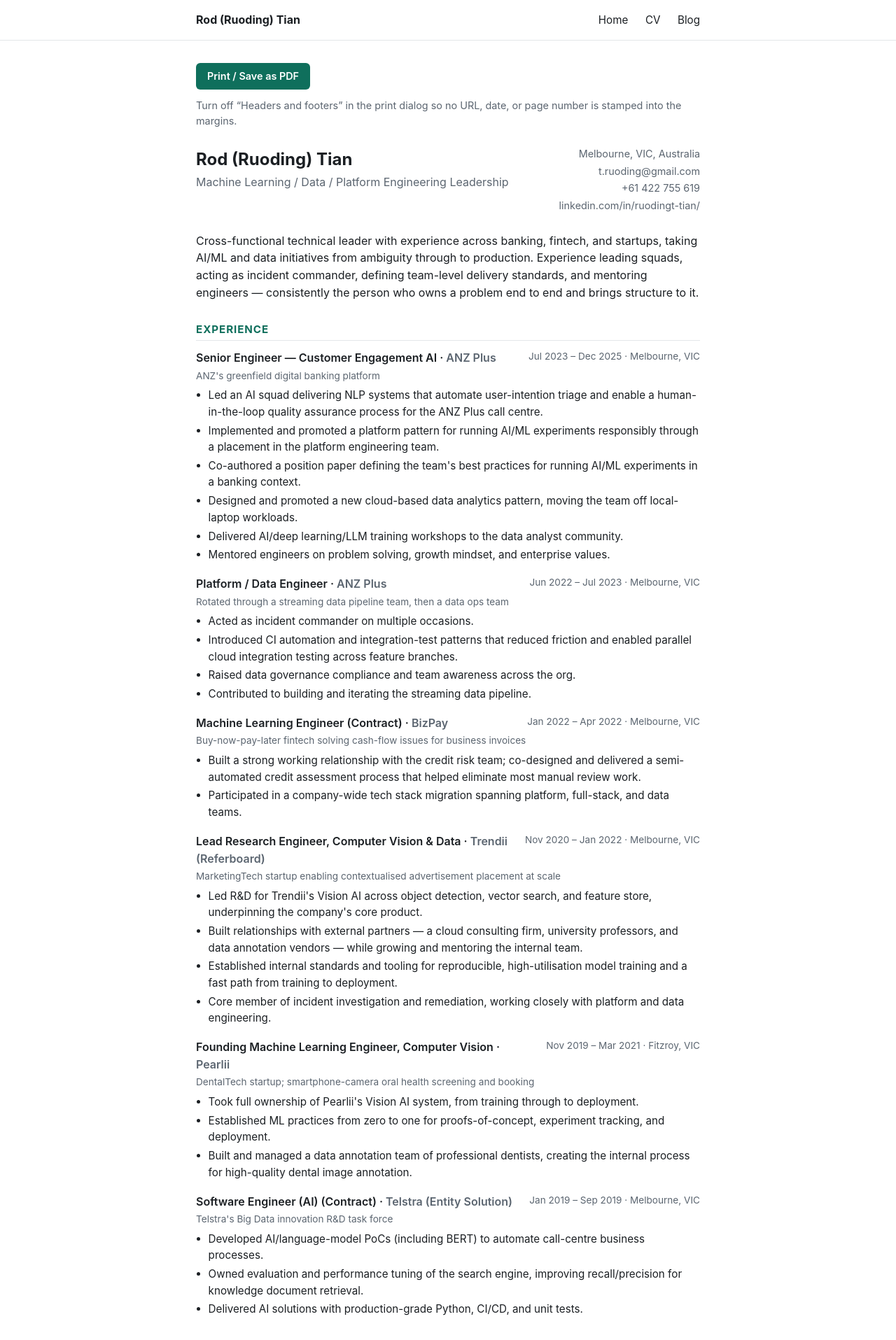
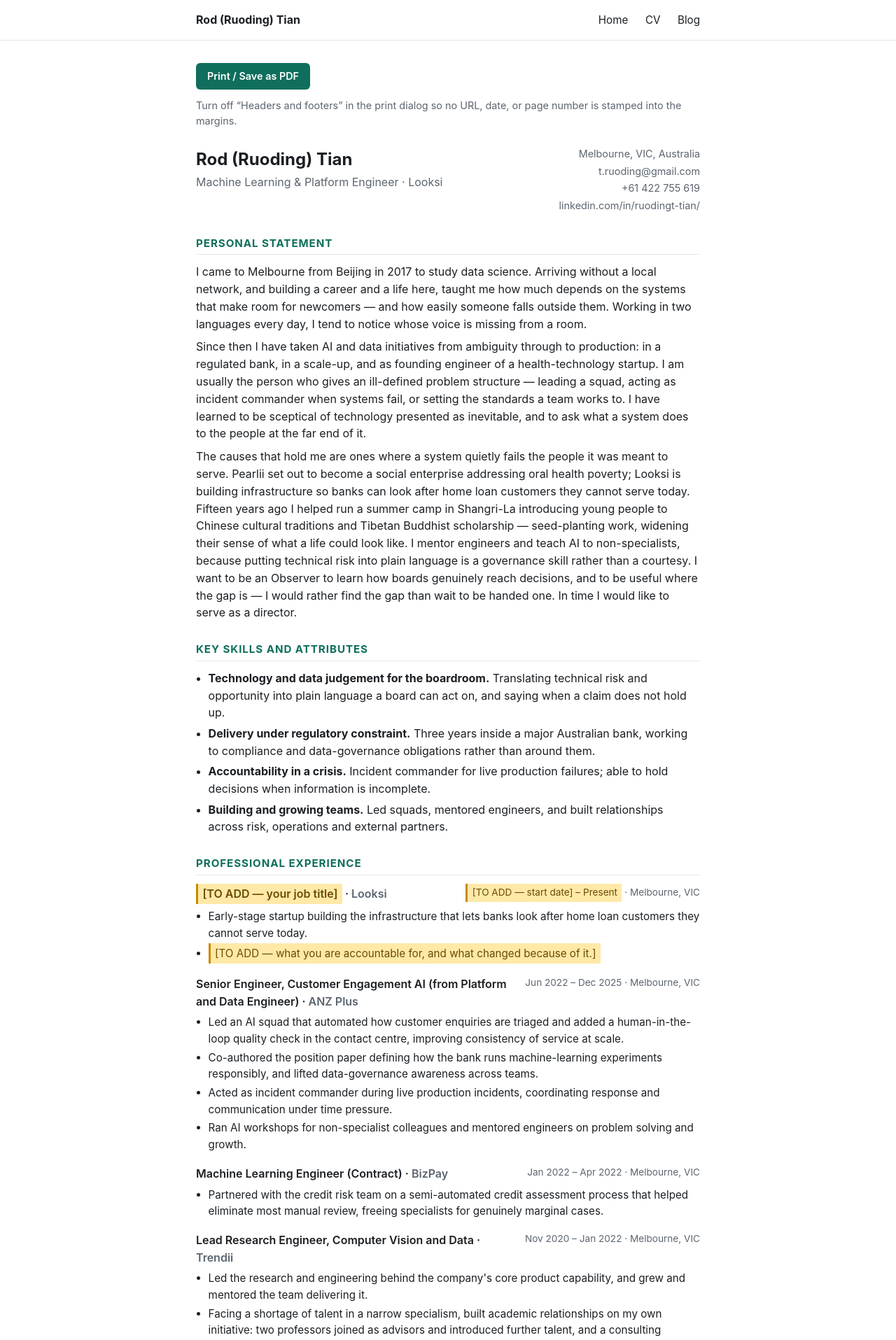
Before and after one commit to ruodingt/ruodingt.github.io, a Jekyll site: the page built from cv/index.md, in a window 1280 px wide. Shown: the top 1915 px of the page at 70% size. Built offline with Jekyll 4.4.1, drawn with Linux system fonts in a browser that asks for light colours; some of the changed text lies outside the part shown.

Commit message:
Restructure CV to the Observership board-CV format
Rebuilt against their published CV guide, which asks for a very different
document from an engineering resume:

- Personal statement (299 words) at the top: background, professional
  value, community connection, values and motivation
- Key skills reduced to four board-relevant attributes, replacing the
  tech-stack list the guide names as a common mistake
- Experience reframed on outcomes and impact, tool names removed
- Community and mentoring as its own section, per the guide's
  requirement to separate it from professional experience
- Format compliance: 11pt body and 20mm margins (was 10.5pt/12mm)
- Outstanding gaps marked with highlighted [TO ADD] placeholders that
  survive into print, so a half-finished CV can't be submitted unnoticed

Still exactly 2 pages, verified by rendering the print output.

Co-Authored-By: Claude Opus 5 (1M context) <noreply@anthropic.com>

```diff
--- a/_data/cv.yml
+++ b/_data/cv.yml
@@ -1,92 +1,89 @@
 name: "Rod (Ruoding) Tian"
-tagline: "Machine Learning / Data / Platform Engineering Leadership"
+current_role: "Machine Learning &amp; Platform Engineer &middot; Looksi"
 location: "Melbourne, VIC, Australia"
 email: "t.ruoding@gmail.com"
 phone: "+61 422 755 619"
 linkedin: "https://www.linkedin.com/in/ruodingt-tian/"
 
-summary: "Cross-functional technical leader with experience across banking, fintech, and startups, taking AI/ML and data initiatives from ambiguity through to production. Experience leading squads, acting as incident commander, defining team-level delivery standards, and mentoring engineers &mdash; consistently the person who owns a problem end to end and brings structure to it."
+# The Observership CV guide calls this the most important section: 200-300
+# words, at the top, covering who you are, professional value, community
+# connection, and values/motivation.
+statement:
+  - "I came to Melbourne from Beijing in 2017 to study data science. Arriving without a local network, and building a career and a life here, taught me how much depends on the systems that make room for newcomers &mdash; and how easily someone falls outside them. Working in two languages every day, I tend to notice whose voice is missing from a room."
+  - "Since then I have taken AI and data initiatives from ambiguity through to production: in a regulated bank, in a scale-up, and as founding engineer of a health-technology startup. I am usually the person who gives an ill-defined problem structure &mdash; leading a squad, acting as incident commander when systems fail, or setting the standards a team works to. I have learned to be sceptical of technology presented as inevitable, and to ask what a system does to the people at the far end of it."
+  - "The causes that hold me are ones where a system quietly fails the people it was meant to serve. Pearlii set out to become a social enterprise addressing oral health poverty; Looksi is building infrastructure so banks can look after home loan customers they cannot serve today. Fifteen years ago I helped run a summer camp in Shangri-La introducing young people to Chinese cultural traditions and Tibetan Buddhist scholarship &mdash; seed-planting work, widening their sense of what a life could look like. I mentor engineers and teach AI to non-specialists, because putting technical risk into plain language is a governance skill rather than a courtesy. I want to be an Observer to learn how boards genuinely reach decisions, and to be useful where the gap is &mdash; I would rather find the gap than wait to be handed one. In time I would like to serve as a director."
+
+# The guide asks for up to four, translated into what a board needs.
+attributes:
+  - title: "Technology and data judgement for the boardroom"
+    detail: "Translating technical risk and opportunity into plain language a board can act on, and saying when a claim does not hold up."
+  - title: "Delivery under regulatory constraint"
+    detail: "Three years inside a major Australian bank, working to compliance and data-governance obligations rather than around them."
+  - title: "Accountability in a crisis"
+    detail: "Incident commander for live production failures; able to hold decisions when information is incomplete."
+  - title: "Building and growing teams"
+    detail: "Led squads, mentored engineers, and built relationships across risk, operations and external partners."
 
 experience:
-  - company: "ANZ Plus"
-    context: "ANZ's greenfield digital banking platform"
-    title: "Senior Engineer &mdash; Customer Engagement AI"
-    dates: "Jul 2023 &ndash; Dec 2025"
+  - company: "Looksi"
+    title: "[TO ADD &mdash; your job title]"
+    dates: "[TO ADD &mdash; start date] &ndash; Present"
     location: "Melbourne, VIC"
     achievements:
-      - "Led an AI squad delivering NLP systems that automate user-intention triage and enable a human-in-the-loop quality assurance process for the ANZ Plus call centre."
-      - "Implemented and promoted a platform pattern for running AI/ML experiments responsibly through a placement in the platform engineering team."
-      - "Co-authored a position paper defining the team's best practices for running AI/ML experiments in a banking context."
-      - "Designed and promoted a new cloud-based data analytics pattern, moving the team off local-laptop workloads."
-      - "Delivered AI/deep learning/LLM training workshops to the data analyst community."
-      - "Mentored engineers on problem solving, growth mindset, and enterprise values."
+      - "Early-stage startup building the infrastructure that lets banks look after home loan customers they cannot serve today."
+      - "[TO ADD &mdash; what you are accountable for, and what changed because of it.]"
   - company: "ANZ Plus"
-    context: "Rotated through a streaming data pipeline team, then a data ops team"
-    title: "Platform / Data Engineer"
-    dates: "Jun 2022 &ndash; Jul 2023"
+    title: "Senior Engineer, Customer Engagement AI (from Platform and Data Engineer)"
+    dates: "Jun 2022 &ndash; Dec 2025"
     location: "Melbourne, VIC"
     achievements:
-      - "Acted as incident commander on multiple occasions."
-      - "Introduced CI automation and integration-test patterns that reduced friction and enabled parallel cloud integration testing across feature branches."
-      - "Raised data governance compliance and team awareness across the org."
-      - "Contributed to building and iterating the streaming data pipeline."
+      - "Led an AI squad that automated how customer enquiries are triaged and added a human-in-the-loop quality check in the contact centre, improving consistency of service at scale."
+      - "Co-authored the position paper defining how the bank runs machine-learning experiments responsibly, and lifted data-governance awareness across teams."
+      - "Acted as incident commander during live production incidents, coordinating response and communication under time pressure."
+      - "Ran AI workshops for non-specialist colleagues and mentored engineers on problem solving and growth."
   - company: "BizPay"
-    context: "Buy-now-pay-later fintech solving cash-flow issues for business invoices"
     title: "Machine Learning Engineer (Contract)"
     dates: "Jan 2022 &ndash; Apr 2022"
     location: "Melbourne, VIC"
     achievements:
-      - "Built a strong working relationship with the credit risk team; co-designed and delivered a semi-automated credit assessment process that helped eliminate most manual review work."
-      - "Participated in a company-wide tech stack migration spanning platform, full-stack, and data teams."
-  - company: "Trendii (Referboard)"
-    context: "MarketingTech startup enabling contextualised advertisement placement at scale"
-    title: "Lead Research Engineer, Computer Vision & Data"
+      - "Partnered with the credit risk team on a semi-automated credit assessment process that helped eliminate most manual review, freeing specialists for genuinely marginal cases."
+  - company: "Trendii"
+    title: "Lead Research Engineer, Computer Vision and Data"
     dates: "Nov 2020 &ndash; Jan 2022"
     location: "Melbourne, VIC"
     achievements:
-      - "Led R&D for Trendii's Vision AI across object detection, vector search, and feature store, underpinning the company's core product."
-      - "Built relationships with external partners &mdash; a cloud consulting firm, university professors, and data annotation vendors &mdash; while growing and mentoring the internal team."
-      - "Established internal standards and tooling for reproducible, high-utilisation model training and a fast path from training to deployment."
-      - "Core member of incident investigation and remediation, working closely with platform and data engineering."
+      - "Led the research and engineering behind the company's core product capability, and grew and mentored the team delivering it."
+      - "Facing a shortage of talent in a narrow specialism, built academic relationships on my own initiative: two professors joined as advisors and introduced further talent, and a consulting partner I brought in closed a capability gap."
   - company: "Pearlii"
-    context: "DentalTech startup; smartphone-camera oral health screening and booking"
-    title: "Founding Machine Learning Engineer, Computer Vision"
+    title: "Founding Machine Learning Engineer"
     dates: "Nov 2019 &ndash; Mar 2021"
     location: "Fitzroy, VIC"
     achievements:
-      - "Took full ownership of Pearlii's Vision AI system, from training through to deployment."
-      - "Established ML practices from zero to one for proofs-of-concept, experiment tracking, and deployment."
-      - "Built and managed a data annotation team of professional dentists, creating the internal process for high-quality dental image annotation."
-  - company: "Telstra (Entity Solution)"
-    context: "Telstra's Big Data innovation R&D task force"
-    title: "Software Engineer (AI) (Contract)"
-    dates: "Jan 2019 &ndash; Sep 2019"
-    location: "Melbourne, VIC"
-    achievements:
-      - "Developed AI/language-model PoCs (including BERT) to automate call-centre business processes."
-      - "Owned evaluation and performance tuning of the search engine, improving recall/precision for knowledge document retrieval."
-      - "Delivered AI solutions with production-grade Python, CI/CD, and unit tests."
+      - "Founding engineer for a startup offering free smartphone-based oral health screening, for people who delay seeing a dentist on cost grounds. Joined before incorporation."
+      - "Owned the core technology end to end, built and managed a team of practising dentists to assure its clinical judgements, and accompanied the founder into investor meetings."
+
+community:
+  - title: "Youth cultural education, Shangri-La, China"
+    detail: "Summer camp introducing young people to Chinese cultural traditions and Tibetan Buddhist scholarship &mdash; first as a participant, later as staff. The aim was to widen their sense of what a life could look like."
+  - title: "Connecting people and institutions"
+    detail: "Introductions others could not make for themselves: professors into advisory roles, and an industry partner for a PhD group whose Australian Research Council Industry Bridge application would otherwise have lapsed."
+  - title: "Mentoring and teaching"
+    detail: "Ongoing informal mentoring of engineers, and AI workshops for colleagues without a technical background."
 
 education:
   - degree: "Master of Data Science"
     institution: "University of Melbourne"
-    dates: "Feb 2017 &ndash; Dec 2018"
+    dates: "2018"
     location: "Melbourne, VIC"
-    note: "Comprehensive training across mathematical statistics and computer science."
-  - degree: "Entrepreneurship Program &mdash; Winter Exchange"
+  - degree: "Entrepreneurship Program, Winter Exchange"
     institution: "Nanyang Technological University"
-    dates: "Jun 2016"
-    location: "Singapore"
-    note: "Melbourne Global Scholars Award & Engineering Exchange Scholarship. Training in marketing, finance, and business strategy."
+    dates: "2016"
+    location: "Melbourne Global Scholars Award &amp; Engineering Exchange Scholarship"
   - degree: "Bachelor of Engineering (Opto-electronics)"
     institution: "Beihang University"
-    dates: "Sep 2011 &ndash; Jul 2015"
+    dates: "2015"
     location: "Beijing, China"
-    note: "Training in mathematics, physics, opto-electronics, and software engineering. Graduation thesis on real-time UAV-to-Android communication."
 
-skills:
-  - "Cloud: GCP, AWS"
-  - "Data: BigQuery, SQL, DBT, Data Mesh, streaming/event-driven architecture"
-  - "ML/AI: PyTorch, TensorFlow, computer vision, NLP"
-  - "Platform: Kubernetes/GKE, Docker, Terraform, CI/CD"
-  - "Languages: Python (production-grade), Java"
+development:
+  - "Languages: English (full professional), Mandarin Chinese (native)"
+  - "[TO ADD &mdash; governance training or professional development, if any]"
--- a/assets/css/main.scss
+++ b/assets/css/main.scss
@@ -90,6 +90,19 @@ a:hover { text-decoration: underline; }
 .cv-contact div { margin-bottom: 0.15rem; }
 
 .cv-summary { margin-bottom: 1.5rem; }
+.cv-statement { margin: 0 0 0.5rem; }
+.cv-attributes { padding-left: 1.1rem; margin: 0; }
+.cv-attributes li { margin-bottom: 0.3rem; }
+
+/* Placeholders still to fill in. Deliberately loud, and loud in print too,
+   so a half-finished CV can't be exported and submitted without noticing. */
+.cv-todo {
+  background: #ffe9a8;
+  color: #6b4b00;
+  border-left: 3px solid #c98a00;
+  padding: 0.15rem 0.4rem;
+  display: inline-block;
+}
 
 .cv-section h2 {
   font-size: 0.95rem;
@@ -156,13 +169,19 @@ a:hover { text-decoration: underline; }
 }
 
 @media print {
-  @page { size: A4; margin: 12mm; }
+  /* The Observership CV guide requires min 2cm margins and an 11-12pt body. */
+  @page { size: A4; margin: 20mm; }
   .site-header, .site-footer, .cv-print-link { display: none !important; }
-  html { font-size: 10.5pt; }
-  body { font-size: 1rem; }
+  html { font-size: 11pt; }
+  body { font-size: 1rem; line-height: 1.42; }
   .page { max-width: none; padding: 0; margin: 0; }
   a { color: var(--ink); text-decoration: none; }
-  .cv-section h2 { color: var(--ink); page-break-after: avoid; break-after: avoid; margin-top: 1.1rem; margin-bottom: 0.5rem; }
+  .cv-section h2 { color: var(--ink); page-break-after: avoid; break-after: avoid; margin-top: 0.8rem; margin-bottom: 0.35rem; padding-bottom: 0.12rem; }
+  .cv-header { margin-bottom: 0.8rem; }
+  .cv-statement { margin-bottom: 0.35rem; }
+  .cv-attributes li { margin-bottom: 0.15rem; }
+  .cv-edu-entry { margin-bottom: 0.25rem; }
+  .cv-skills { margin-top: 0.25rem; }
 
   /* Tighter vertical rhythm in print so entries pack without an entry-sized
      gap opening at a page break (a .cv-entry can't split, so a near-miss
--- a/cv/index.md
+++ b/cv/index.md
@@ -12,7 +12,7 @@ permalink: /cv/
 <div class="cv-header">
   <div>
     <h1>{{ site.data.cv.name }}</h1>
-    <p class="cv-tagline">{{ site.data.cv.tagline }}</p>
+    <p class="cv-tagline">{{ site.data.cv.current_role }}</p>
   </div>
   <div class="cv-contact">
     <div>{{ site.data.cv.location }}</div>
@@ -22,20 +22,33 @@ permalink: /cv/
   </div>
 </div>
 
-<p class="cv-summary">{{ site.data.cv.summary }}</p>
+<section class="cv-section">
+  <h2>Personal Statement</h2>
+  {% for para in site.data.cv.statement %}
+  <p class="cv-statement">{% if para contains "[TO ADD" %}<span class="cv-todo">{{ para }}</span>{% else %}{{ para }}{% endif %}</p>
+  {% endfor %}
+</section>
 
 <section class="cv-section">
-  <h2>Experience</h2>
+  <h2>Key Skills and Attributes</h2>
+  <ul class="cv-attributes">
+    {% for a in site.data.cv.attributes %}
+    <li><strong>{{ a.title }}.</strong> {{ a.detail }}</li>
+    {% endfor %}
+  </ul>
+</section>
+
+<section class="cv-section">
+  <h2>Professional Experience</h2>
   {% for job in site.data.cv.experience %}
   <div class="cv-entry">
     <div class="cv-entry-head">
-      <span class="cv-entry-title">{{ job.title }} &middot; <span class="cv-entry-company">{{ job.company }}</span></span>
-      <span class="cv-entry-dates">{{ job.dates }} &middot; {{ job.location }}</span>
+      <span class="cv-entry-title">{% if job.title contains "[TO ADD" %}<span class="cv-todo">{{ job.title }}</span>{% else %}{{ job.title }}{% endif %} &middot; <span class="cv-entry-company">{{ job.company }}</span></span>
+      <span class="cv-entry-dates">{% if job.dates contains "[TO ADD" %}<span class="cv-todo">{{ job.dates }}</span>{% else %}{{ job.dates }}{% endif %} &middot; {{ job.location }}</span>
     </div>
-    <p class="cv-entry-context">{{ job.context }}</p>
     <ul>
       {% for item in job.achievements %}
-      <li>{{ item }}</li>
+      <li>{% if item contains "[TO ADD" %}<span class="cv-todo">{{ item }}</span>{% else %}{{ item }}{% endif %}</li>
       {% endfor %}
     </ul>
   </div>
@@ -43,23 +56,27 @@ permalink: /cv/
 </section>
 
 <section class="cv-section">
-  <h2>Education</h2>
+  <h2>Community and Mentoring</h2>
+  <ul class="cv-attributes">
+    {% for c in site.data.cv.community %}
+    <li>{% if c.title contains "[TO ADD" or c.detail contains "[TO ADD" %}<span class="cv-todo"><strong>{{ c.title }}.</strong> {{ c.detail }}</span>{% else %}<strong>{{ c.title }}.</strong> {{ c.detail }}{% endif %}</li>
+    {% endfor %}
+  </ul>
+</section>
+
+<section class="cv-section">
+  <h2>Education and Professional Development</h2>
   {% for edu in site.data.cv.education %}
   <div class="cv-edu-entry">
     <div class="cv-edu-head">
       <span class="cv-edu-degree">{{ edu.degree }} &middot; <span class="cv-edu-institution">{{ edu.institution }}</span></span>
-      <span class="cv-entry-dates">{{ edu.dates }} &middot; {{ edu.location }}</span>
+      <span class="cv-entry-dates">{{ edu.dates }}</span>
     </div>
-    <p class="cv-edu-note">{{ edu.note }}</p>
   </div>
   {% endfor %}
-</section>
-
-<section class="cv-section">
-  <h2>Skills</h2>
   <ul class="cv-skills">
-    {% for skill in site.data.cv.skills %}
-    <li>{{ skill }}</li>
+    {% for d in site.data.cv.development %}
+    <li>{% if d contains "[TO ADD" %}<span class="cv-todo">{{ d }}</span>{% else %}{{ d }}{% endif %}</li>
     {% endfor %}
   </ul>
 </section>
```
